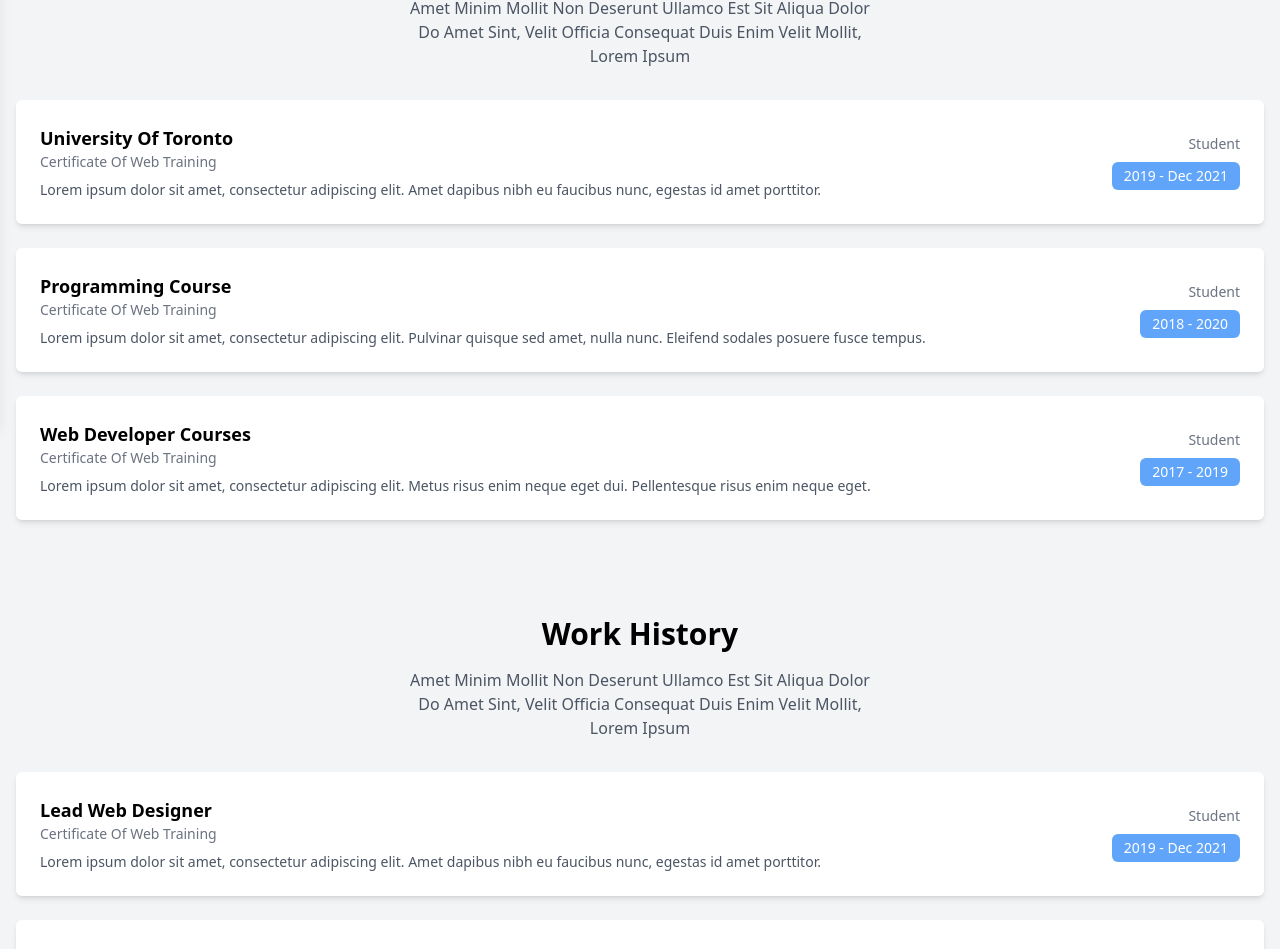
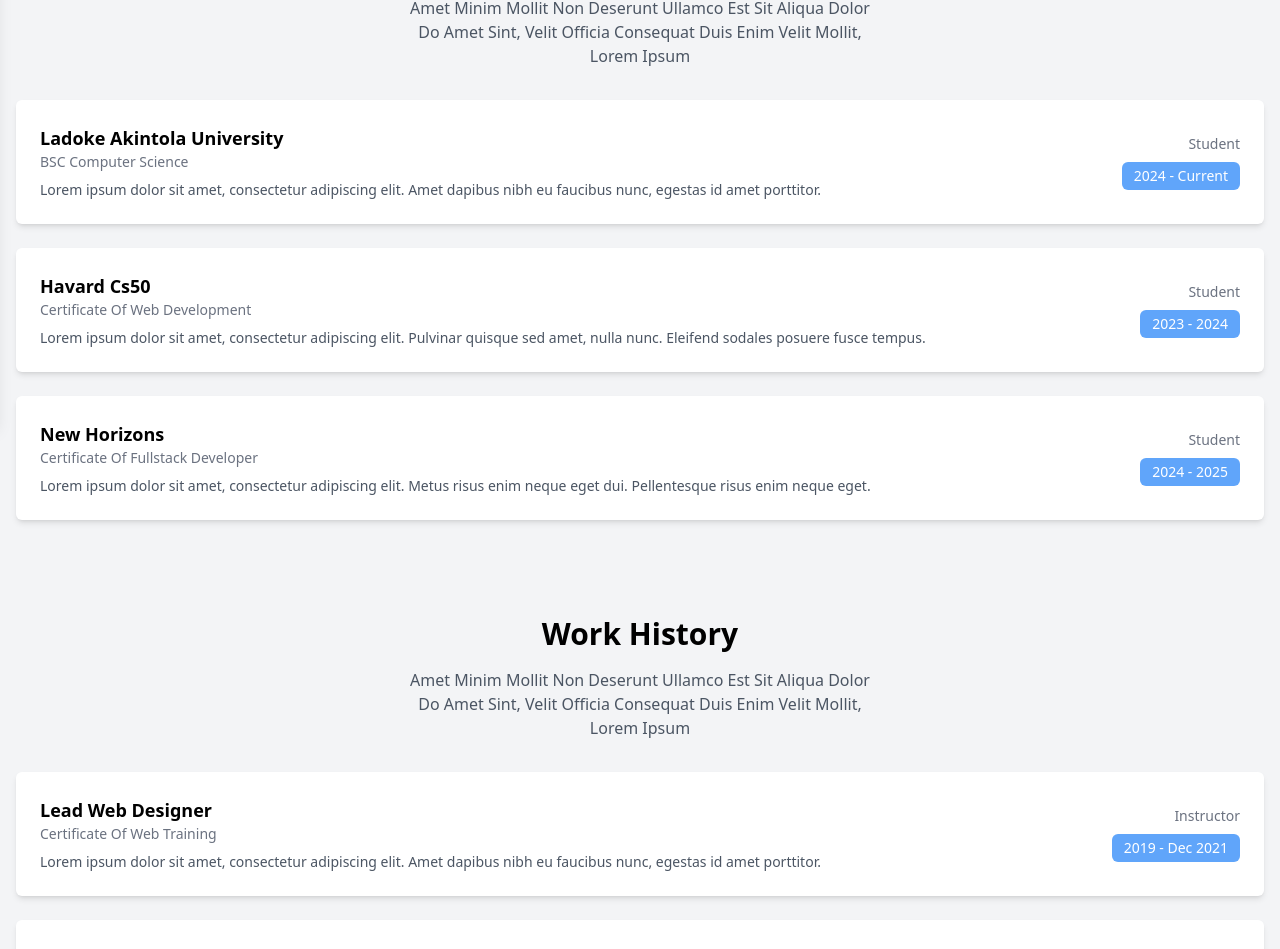
Before and after one commit to omotuwaojo/portfolio-react, a React (Vite) app: page /about in a window 1280 px wide. Shown: the part 376-1325 px from the top of the page. Built offline with nearby package versions, Linux system fonts and the light colour scheme.

Commit message:
last commit

```diff
--- a/src/components/Education.jsx
+++ b/src/components/Education.jsx
@@ -3,28 +3,28 @@ import React from 'react'
 export default function Education() {
     const educationData = [
         {
-            institution: "University Of Toronto",
-            certificate: "Certificate Of Web Training",
+            institution: "Ladoke Akintola University ",
+            certificate: "BSC Computer Science",
             description:
                 "Lorem ipsum dolor sit amet, consectetur adipiscing elit. Amet dapibus nibh eu faucibus nunc, egestas id amet porttitor.",
             role: "Student",
-            date: "2019 - Dec 2021",
+            date: "2024 - Current",
         },
         {
-            institution: "Programming Course",
-            certificate: "Certificate Of Web Training",
+            institution: "Havard Cs50",
+            certificate: "Certificate Of Web Development",
             description:
                 "Lorem ipsum dolor sit amet, consectetur adipiscing elit. Pulvinar quisque sed amet, nulla nunc. Eleifend sodales posuere fusce tempus.",
             role: "Student",
-            date: "2018 - 2020",
+            date: "2023 - 2024",
         },
         {
-            institution: "Web Developer Courses",
-            certificate: "Certificate Of Web Training",
+            institution: "New Horizons",
+            certificate: "Certificate Of Fullstack Developer",
             description:
                 "Lorem ipsum dolor sit amet, consectetur adipiscing elit. Metus risus enim neque eget dui. Pellentesque risus enim neque eget.",
             role: "Student",
-            date: "2017 - 2019",
+            date: "2024 - 2025",
         },
     ];
 
@@ -32,7 +32,7 @@ export default function Education() {
         <div className="bg-gray-100 py-12">
             <div className="container mx-auto px-4">
                 {/* Title */}
-                <h2 className="text-3xl font-semibold text-center mb-4">Education</h2>
+                <h2 className="text-3xl font-bold text-center mb-4">Education</h2>
                 <p className="text-center text-gray-600 mb-8">
                     Amet Minim Mollit Non Deserunt Ullamco Est Sit Aliqua Dolor <br />
                     Do Amet Sint, Velit Officia Consequat Duis Enim Velit Mollit, <br />
--- a/src/components/ExtraSkill.jsx
+++ b/src/components/ExtraSkill.jsx
@@ -16,7 +16,7 @@ export default function ExtraSkill() {
         <div className="bg-gray-50 py-12">
           <div className="container mx-auto px-4">
             {/* Title */}
-            <h2 className="text-3xl font-semibold text-center mb-6">Extra Skills</h2>
+            <h2 className="text-3xl font-bold text-center mb-6">Extra Skills</h2>
             <p className="text-center text-gray-600 mb-8">
               Technologies and tools I have experience with.
             </p>
--- a/src/components/Feature.jsx
+++ b/src/components/Feature.jsx
@@ -4,7 +4,7 @@ export default function Feature() {
     return (
         <section >
             <div className='flex justify-center py-5'>
-                <h1 className='font-semibold text-xl justify-start'>Future Projects</h1>
+                <h1 className='font-bold text-3xl justify-start'>Future Projects</h1>
             </div>
             <div className="font-custom max-w-3xl mx-auto bg-white rounded-lg p-4  overflow-hidden flex flex-col md:flex-row" data-aos="zoom-in-down">
 
--- a/src/components/Language.jsx
+++ b/src/components/Language.jsx
@@ -12,7 +12,7 @@ export default function Language() {
         <div className="bg-gray-100 py-12">
             <div className="container mx-auto px-4">
                 {/* Title */}
-                <h2 className="text-3xl font-semibold text-center mb-6">Languages</h2>
+                <h2 className="text-3xl font-bold text-center mb-6">Languages</h2>
                 <p className="text-center text-gray-600 mb-8">
                     Languages I have proficiency in, along with my current skill level.
                 </p>
--- a/src/components/Skill.jsx
+++ b/src/components/Skill.jsx
@@ -1,5 +1,7 @@
 import React from 'react'
-import { FaHtml5, FaCss3Alt, FaJsSquare, FaReact, FaNodeJs } from "react-icons/fa";
+import { FaHtml5, FaCss3Alt, FaJsSquare, FaReact, FaNodeJs, } from "react-icons/fa";
+import { SiTailwindcss} from "react-icons/si";
+
 
 export default function Skill() {
     const skills = [
@@ -7,7 +9,7 @@ export default function Skill() {
         { name: "CSS", percentage: 85, icon: <FaCss3Alt /> },
         { name: "JavaScript", percentage: 80, icon: <FaJsSquare /> },
         { name: "React", percentage: 75, icon: <FaReact /> },
-        { name: "Tailwind CSS", percentage: 85 },
+        { name: "Tailwind CSS", percentage: 85,icon: <SiTailwindcss />  },
         { name: "Node.js", percentage: 70, icon: <FaNodeJs /> },
     ];
 
@@ -15,7 +17,7 @@ export default function Skill() {
         <div className="bg-gray-100 py-12">
             <div className="container mx-auto px-4">
                 {/* Title */}
-                <h2 className="text-3xl font-semibold text-center mb-4">My Skills</h2>
+                <h2 className="text-3xl font-bold text-center mb-4">My Skills</h2>
                 <p className="text-center text-gray-600 mb-8">
                     A brief showcase of my technical skills and expertise. <br />
                     Constantly improving and learning to deliver the best results.
--- a/src/components/Work.jsx
+++ b/src/components/Work.jsx
@@ -8,7 +8,7 @@ export default function Work() {
             certificate: "Certificate Of Web Training",
             description:
                 "Lorem ipsum dolor sit amet, consectetur adipiscing elit. Amet dapibus nibh eu faucibus nunc, egestas id amet porttitor.",
-            role: "Student",
+            role: "Instructor",
             date: "2019 - Dec 2021",
         },
         {
@@ -16,15 +16,15 @@ export default function Work() {
             certificate: "Certificate Of Web Training",
             description:
                 "Lorem ipsum dolor sit amet, consectetur adipiscing elit. Pulvinar quisque sed amet, nulla nunc. Eleifend sodales posuere fusce tempus.",
-            role: "Student",
+            role: "Instructor",
             date: "2018 - 2020",
         },
         {
-            position: "Senior Web Designer",
-            certificate: "Certificate Of Web Training",
+            position: "Senior Web Developer",
+            certificate: "Fullstack Web Developer",
             description:
                 "Lorem ipsum dolor sit amet, consectetur adipiscing elit. Metus risus enim neque eget dui. Pellentesque risus enim neque eget.",
-            role: "Student",
+            role: "Instrutor",
             date: "2017 - 2019",
         },
     ];
@@ -33,7 +33,7 @@ export default function Work() {
         <div className="bg-gray-100 py-12">
             <div className="container mx-auto px-4">
                 {/* Title */}
-                <h2 className="text-3xl font-semibold text-center mb-4">Work History</h2>
+                <h2 className="text-3xl font-bold text-center mb-4">Work History</h2>
                 <p className="text-center text-gray-600 mb-8">
                     Amet Minim Mollit Non Deserunt Ullamco Est Sit Aliqua Dolor <br />
                     Do Amet Sint, Velit Officia Consequat Duis Enim Velit Mollit, <br />
```
